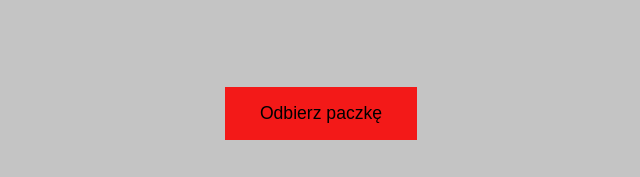
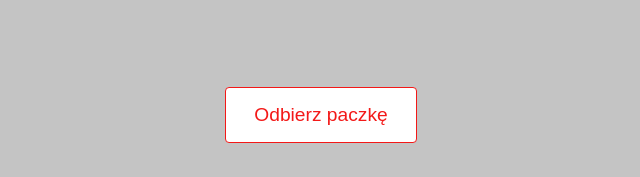
Before and after one commit to ann-kar/paczkomaty, a website: page dist/index.html in a window 1280 px wide. In both pictures the pointer is over the button "Odbierz paczkę". Shown: the part 202-379 px from the top of the page, without its empty margins (319-959 px from the left). Drawn offline with Linux system fonts and the light colour scheme.

Commit message:
new colors and transition

```diff
--- a/css/buttons.css
+++ b/css/buttons.css
@@ -2,9 +2,26 @@
     max-width: 12rem;
     min-width: 7rem;
     min-height: 3rem;
-    background: var(--header-color);
-    font-size: 1.1rem;
+    display: block;
     padding: 1rem;
     margin: 2.5rem 0;
-    display: block;
+    background: var(--header-color);
+    border: 1px solid var(--header-color);
+    color: var(--white--translucent);
+    font-size: 1.2rem;
+    border-radius: var(--radius);
+    transition: 0.3s;
 }
+
+.button:disabled, .button:disabled:hover {
+    background: var(--bg-color--light);
+    opacity: 0.6;
+    color: var(--white);
+    border: 1px solid var(--bg-color--light);
+}
+
+.button:hover {
+    background: var(--white);
+    color: var(--header-color);
+    border: 1px solid var(--header-color);
+}
```
